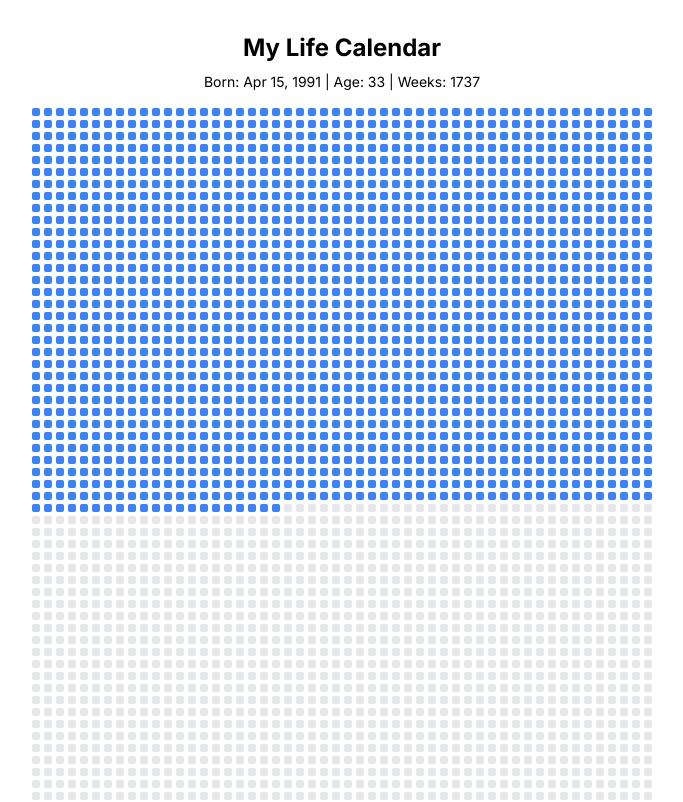
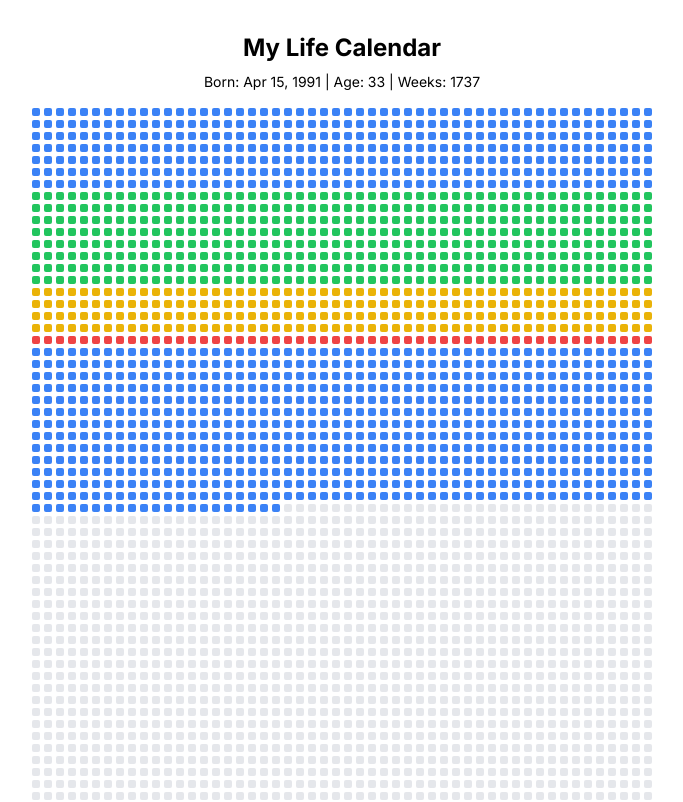
Before and after one commit to WiegerWolf/life-calendar, a Next.js app: page / in a window 1280 px wide. Shown: the top 802 px of the page, without its empty margins (298-981 px from the left). Built offline with nearby package versions, Linux system fonts and the light colour scheme.

Commit message:
Add life events to LifeCalendar component and display them on the calendar

```diff
--- a/app/page.tsx
+++ b/app/page.tsx
@@ -1,5 +1,12 @@
 // app/page.tsx
 import LifeCalendar from '../components/LifeCalendar';
+
+const lifeEvents = [
+  { name: 'School', startAge: 7, duration: 8, color: 'bg-green-500' },
+  { name: 'College', startAge: 15, duration: 4, color: 'bg-yellow-500' },
+  { name: 'Army', startAge: 19, duration: 1, color: 'bg-red-500' },
+  // Add more life events as needed
+];
 
 export default function Home() {
   const birthDate = new Date('1991-04-15');
@@ -13,12 +20,17 @@ export default function Home() {
       <div className="text-sm mb-4 text-center">
         <p>Born: Apr 15, 1991 | Age: {age} | Weeks: {weeksLived}</p>
       </div>
-      <div className=" max-w-5xl mx-auto">
-        <LifeCalendar birthDate={birthDate} />
+      <div className="max-w-5xl mx-auto">
+        <LifeCalendar birthDate={birthDate} lifeEvents={lifeEvents} />
       </div>
-      <div className="mt-4 text-sm text-gray-600 flex items-center justify-center">
+      <div className="mt-4 text-sm text-gray-600 flex flex-wrap items-center justify-center">
         <span className="inline-block w-3 h-3 bg-blue-500 mr-2"></span> Weeks lived
         <span className="inline-block w-3 h-3 bg-gray-200 ml-4 mr-2"></span> Future weeks
+        {lifeEvents.map((event, index) => (
+          <span key={index} className="ml-4 flex items-center">
+            <span className={`inline-block w-3 h-3 ${event.color} mr-2`}></span> {event.name}
+          </span>
+        ))}
       </div>
     </main>
   );
--- a/components/LifeCalendar.tsx
+++ b/components/LifeCalendar.tsx
@@ -1,11 +1,19 @@
 // components/LifeCalendar.tsx
 import React from 'react';
 
+interface LifeEvent {
+  name: string;
+  startAge: number;
+  duration: number;
+  color: string;
+}
+
 interface LifeCalendarProps {
   birthDate: Date;
+  lifeEvents: LifeEvent[];
 }
 
-const LifeCalendar: React.FC<LifeCalendarProps> = ({ birthDate }) => {
+const LifeCalendar: React.FC<LifeCalendarProps> = ({ birthDate, lifeEvents }) => {
   const today = new Date();
   const totalWeeks = 52 * 90; // Assuming a 90-year lifespan
   const weeksLived = Math.floor((today.getTime() - birthDate.getTime()) / (7 * 24 * 60 * 60 * 1000));
@@ -15,13 +23,24 @@ const LifeCalendar: React.FC<LifeCalendarProps> = ({ birthDate }) => {
     return date.toISOString().split('T')[0];
   };
 
+  const getColorForWeek = (weekIndex: number) => {
+    const ageInWeeks = weekIndex;
+    for (const event of lifeEvents) {
+      const eventStartWeek = event.startAge * 52;
+      const eventEndWeek = eventStartWeek + (event.duration * 52);
+      if (ageInWeeks >= eventStartWeek && ageInWeeks < eventEndWeek) {
+        return event.color;
+      }
+    }
+    return weekIndex < weeksLived ? 'bg-blue-500' : 'bg-gray-200';
+  };
+
   return (
     <div className="grid grid-cols-52 gap-1 max-w-5xl mx-auto">
       {Array.from({ length: totalWeeks }).map((_, index) => (
         <div
           key={index}
-                    className={`w-2 h-2 rounded-sm ${index < weeksLived ? 'bg-blue-500' : 'bg-gray-200'
-                        }`}
+          className={`w-2 h-2 rounded-sm ${getColorForWeek(index)}`}
           title={`Week ${index + 1}: ${getDateOfWeek(index)}`}
         />
       ))}
```
Lines whose indentation alone changed are shown as unchanged.
